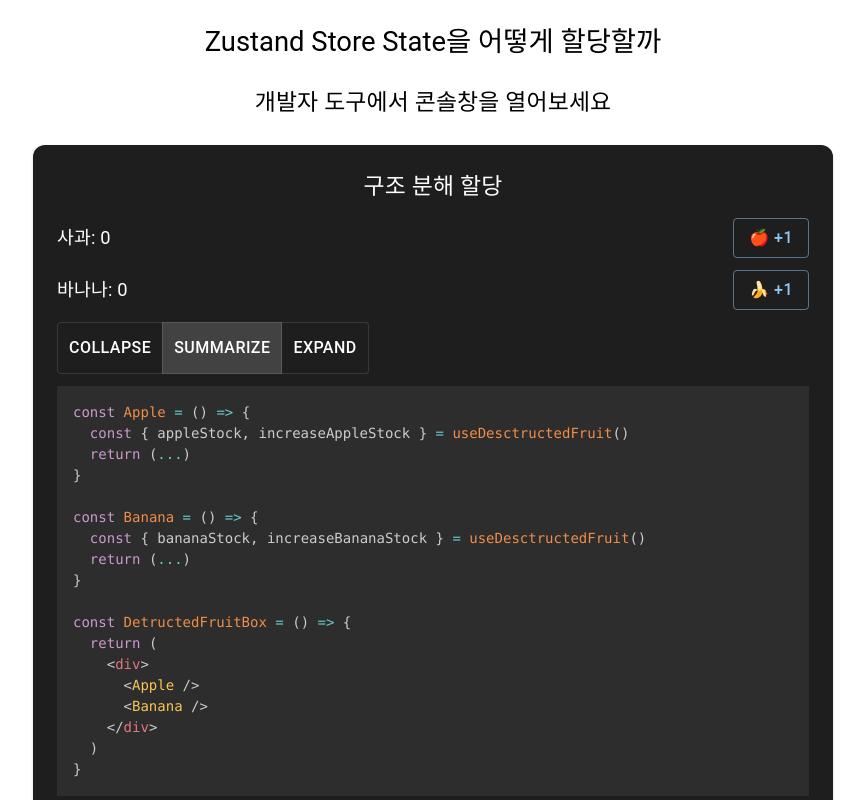
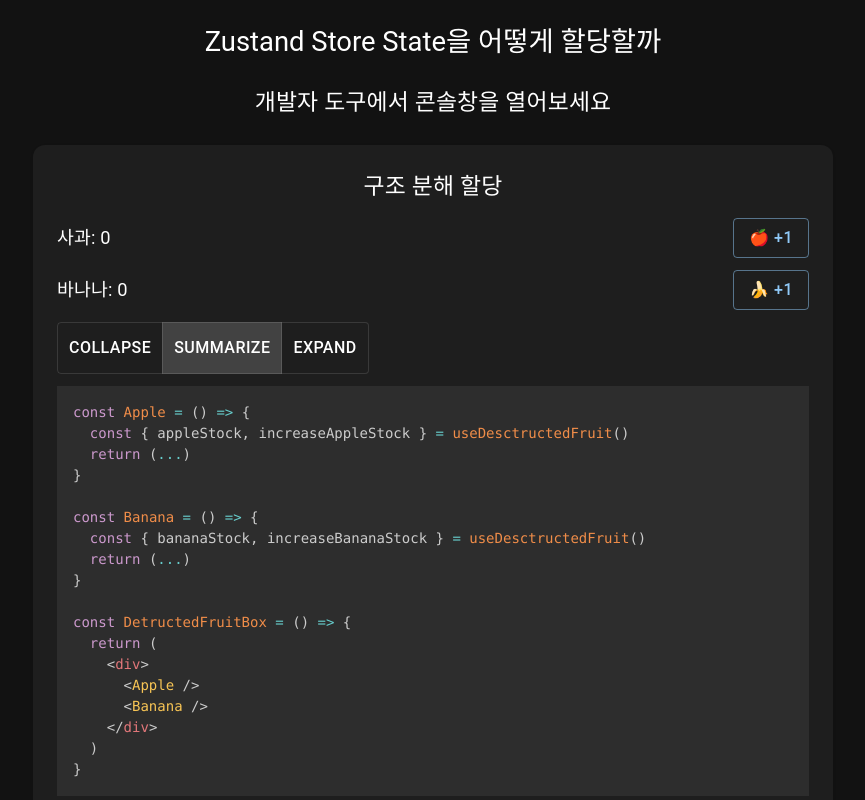
Before and after one commit to ThePott/zustand-destruct-rerender, a React (Vite) app: page / in a window 1280 px wide. Shown: the whole page, without its empty margins (207-1072 px from the left). Built offline with nearby package versions, Linux system fonts and the light colour scheme.

Commit message:
📝 Doc(readme): Add readme

```diff
--- a/src/index.css
+++ b/src/index.css
@@ -14,7 +14,8 @@
   line-height: 1.5;
   font-weight: 400;
 
-  color-scheme: light dark;
+  /* color-scheme: light dark; */
+  color-scheme: only dark;
 
   font-synthesis: none;
   text-rendering: optimizeLegibility;
```
Also changed, not shown: 1 other file (tests, documents, lock files or other folders).
